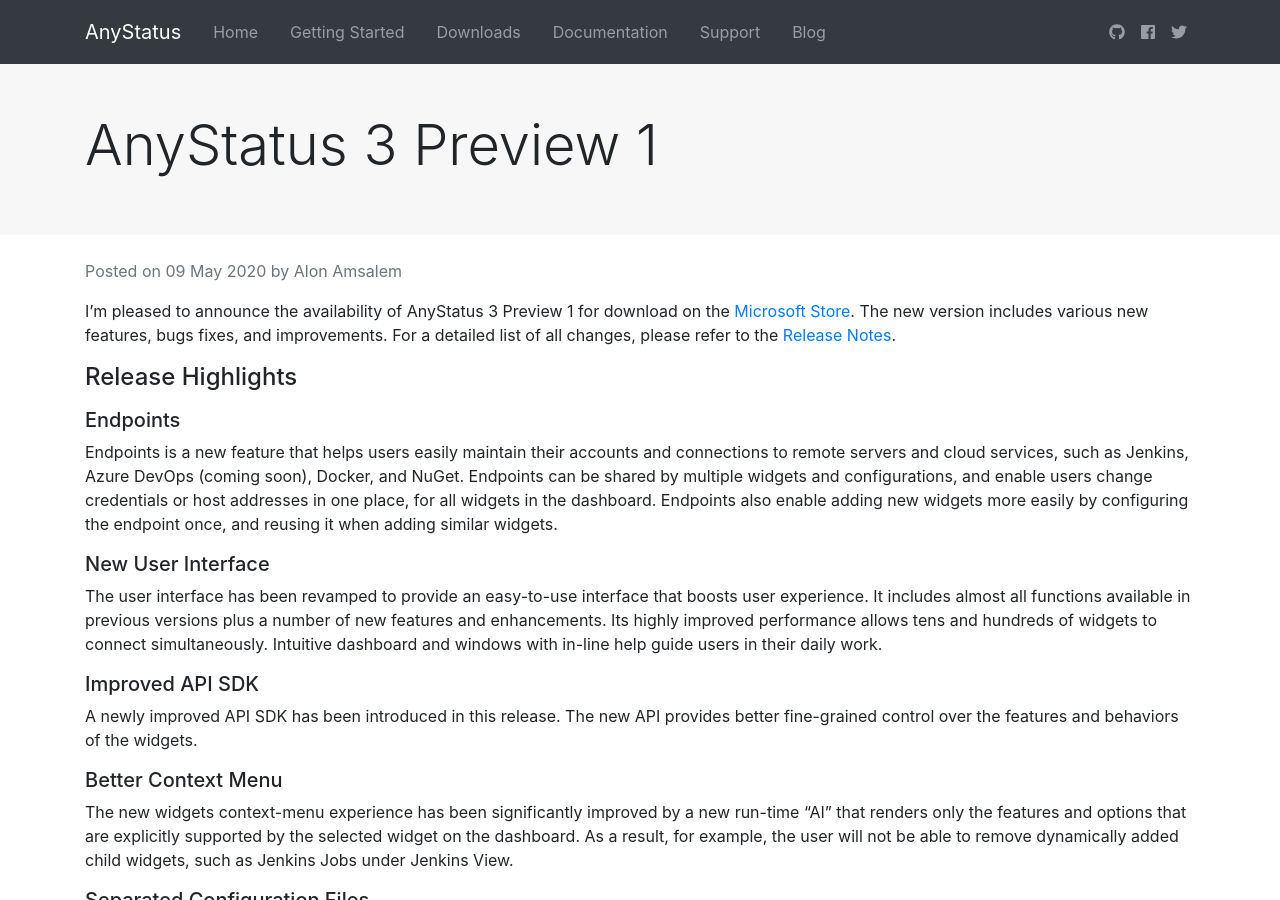
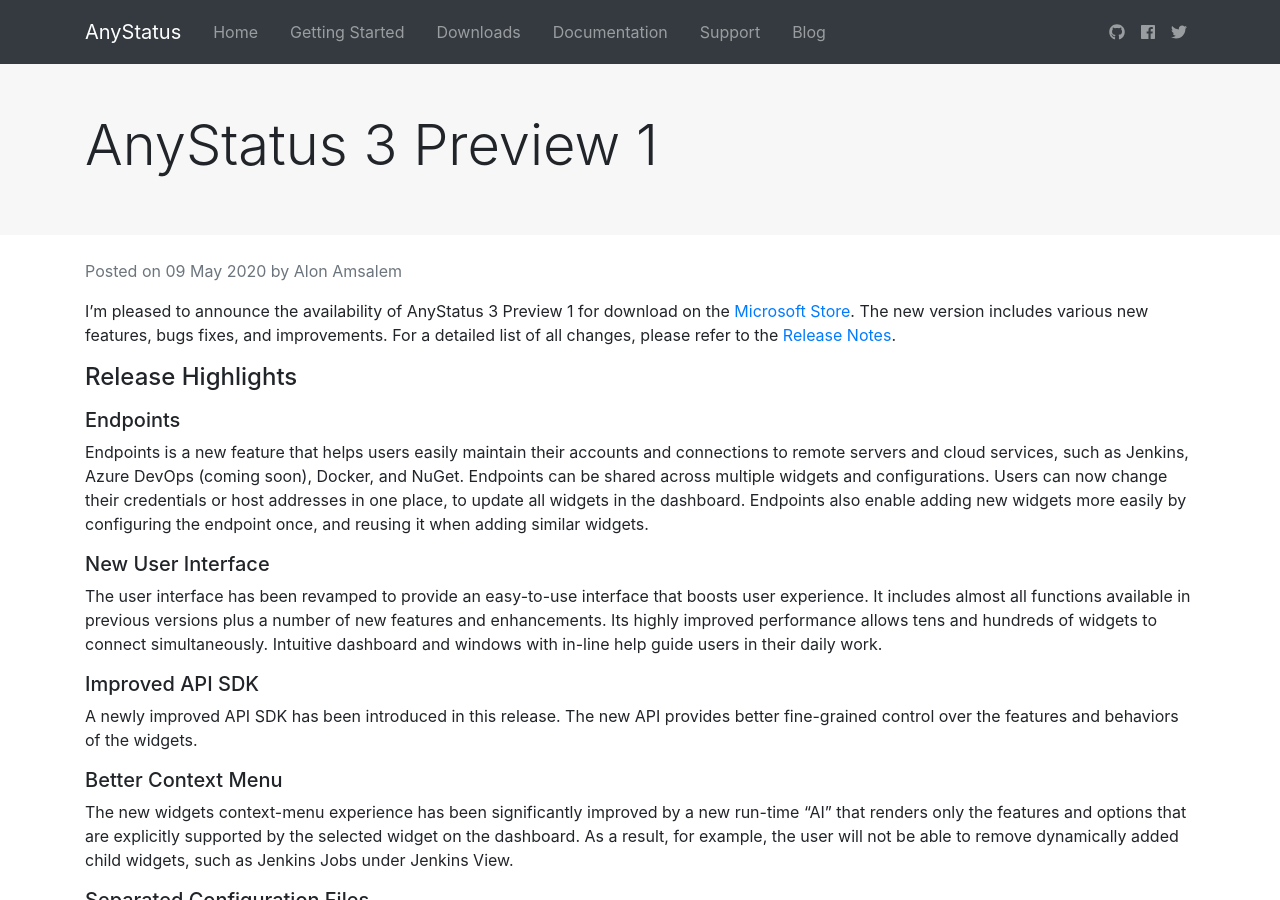
Before and after one commit to AnyStatus/anystatus.github.io, a Jekyll site: the page built from _posts/2020-08-24-anystatus-3-preview-1.md, in a window 1280 px wide and 900 px high. Built offline with Jekyll 4.4.1, drawn with Linux system fonts in a browser that asks for light colours; comment, search, counter and statistics services are not loaded.

Commit message:
Mr Hyde was here …

```diff
--- a/_posts/2020-08-24-anystatus-3-preview-1.md
+++ b/_posts/2020-08-24-anystatus-3-preview-1.md
@@ -12,7 +12,7 @@
 
 ##### Endpoints
 
-Endpoints is a new feature that helps users easily maintain their accounts and connections to remote servers and cloud services, such as Jenkins, Azure DevOps (coming soon), Docker, and NuGet. Endpoints can be shared by multiple widgets and configurations, and enable users change credentials or host addresses in one place, for all widgets in the dashboard. Endpoints also enable adding new widgets more easily by configuring the endpoint once, and reusing it when adding similar widgets.
+Endpoints is a new feature that helps users easily maintain their accounts and connections to remote servers and cloud services, such as Jenkins, Azure DevOps (coming soon), Docker, and NuGet. Endpoints can be shared across multiple widgets and configurations. Users can now change their credentials or host addresses in one place, to update all widgets in the dashboard. Endpoints also enable adding new widgets more easily by configuring the endpoint once, and reusing it when adding similar widgets.
 
 ##### New User Interface
 
```
